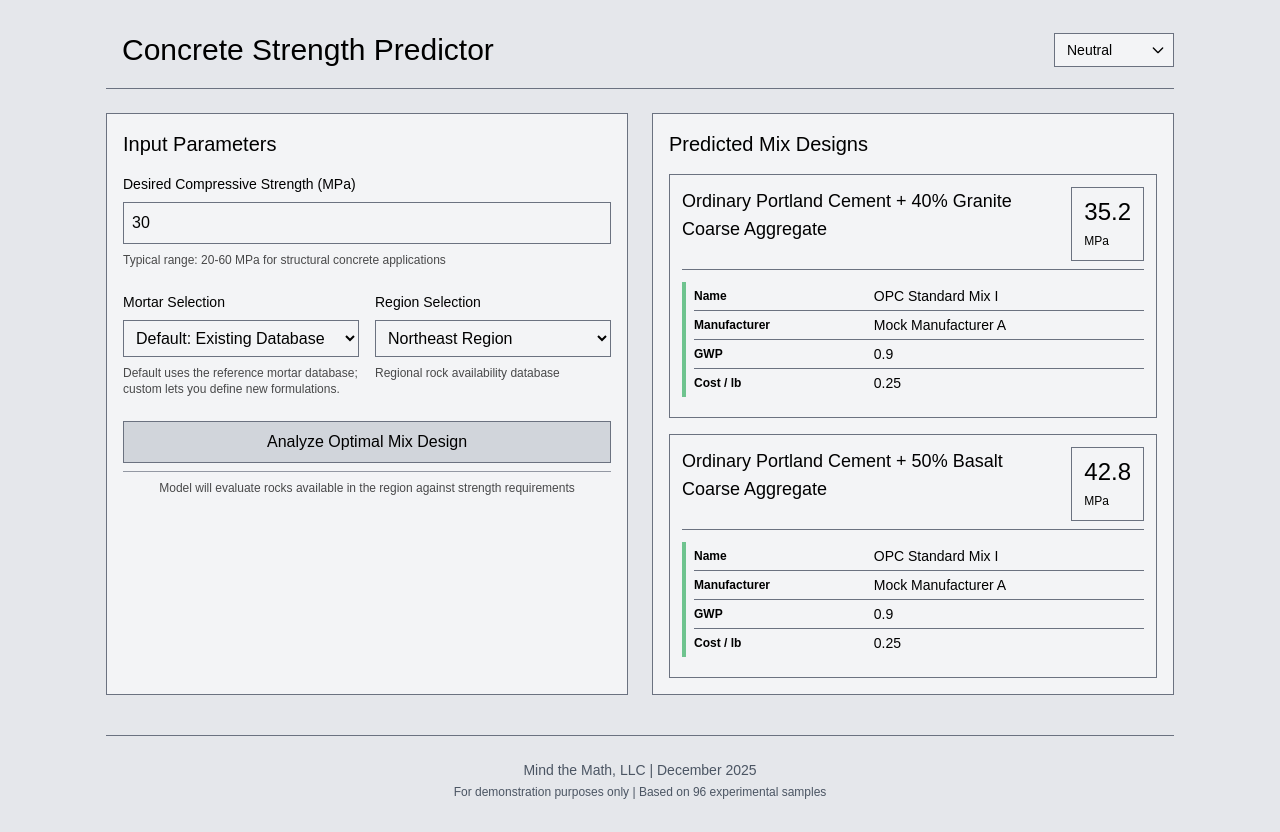
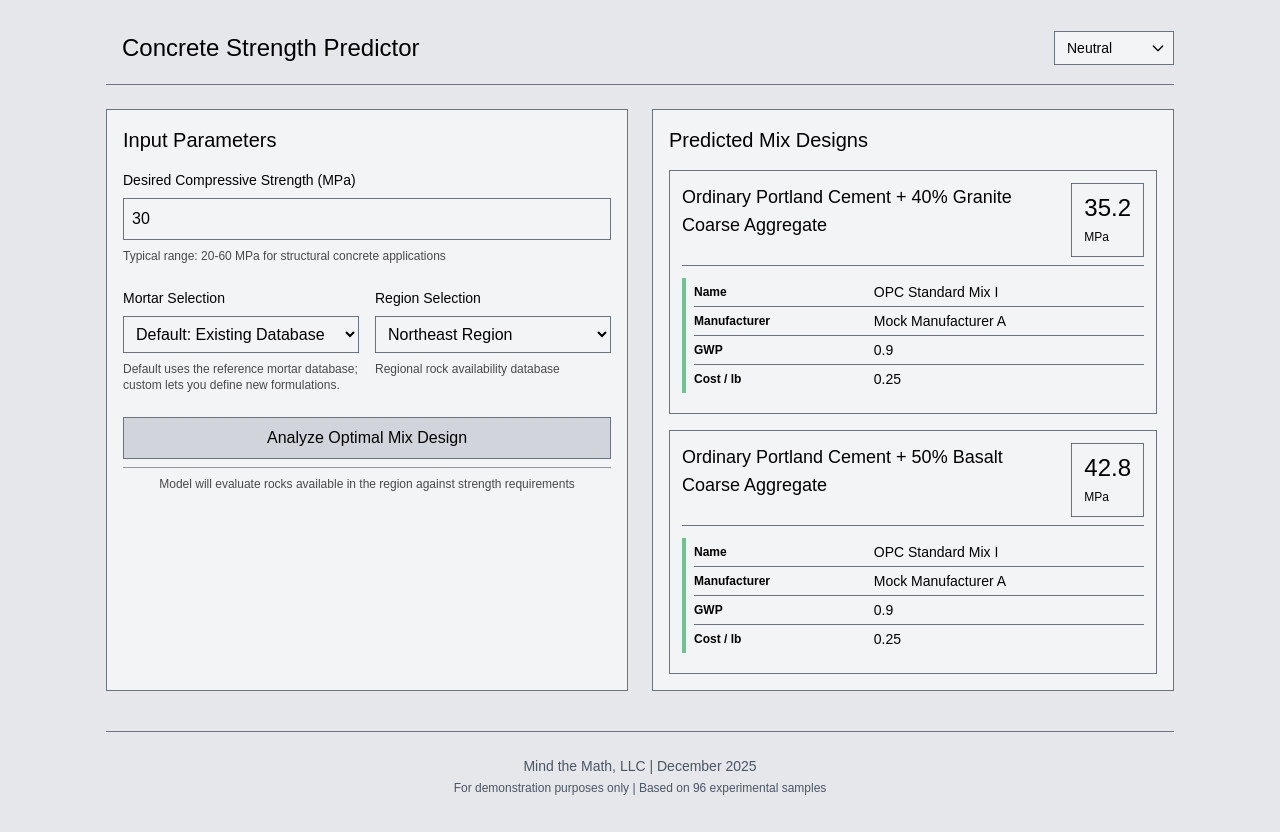
Before and after one commit to mindthemath/concrete, a React (Vite) app: page / in a window 1280 px wide. Built offline with nearby package versions, Linux system fonts and the light colour scheme.

Commit message:
title formatting

```diff
--- a/src/App.tsx
+++ b/src/App.tsx
@@ -137,11 +137,13 @@ function App() {
         <header className="mb-6 pb-3" style={{ borderBottom: '1px solid var(--theme-header-border)' }}>
           <div className="flex items-center justify-between">
             <h1
-              className="text-3xl font-normal tracking-normal relative inline-block px-4 py-2"
+              className="text-2xl font-normal tracking-normal relative inline-block px-4 py-2"
               style={{
                 color: 'var(--theme-header-title)',
                 backgroundColor: themeId === 'notebook' ? '#000000' : 'transparent',
-                border: themeId === 'notebook' ? '1px solid #ffffff' : 'none'
+                border: themeId === 'notebook' ? '1px solid #ffffff' : 'none',
+                textTransform: themeId === 'notebook' ? 'uppercase' : 'none',
+                width: themeId === 'notebook' ? 'fit-content' : 'auto'
               }}
             >
               Concrete Strength Predictor
```
